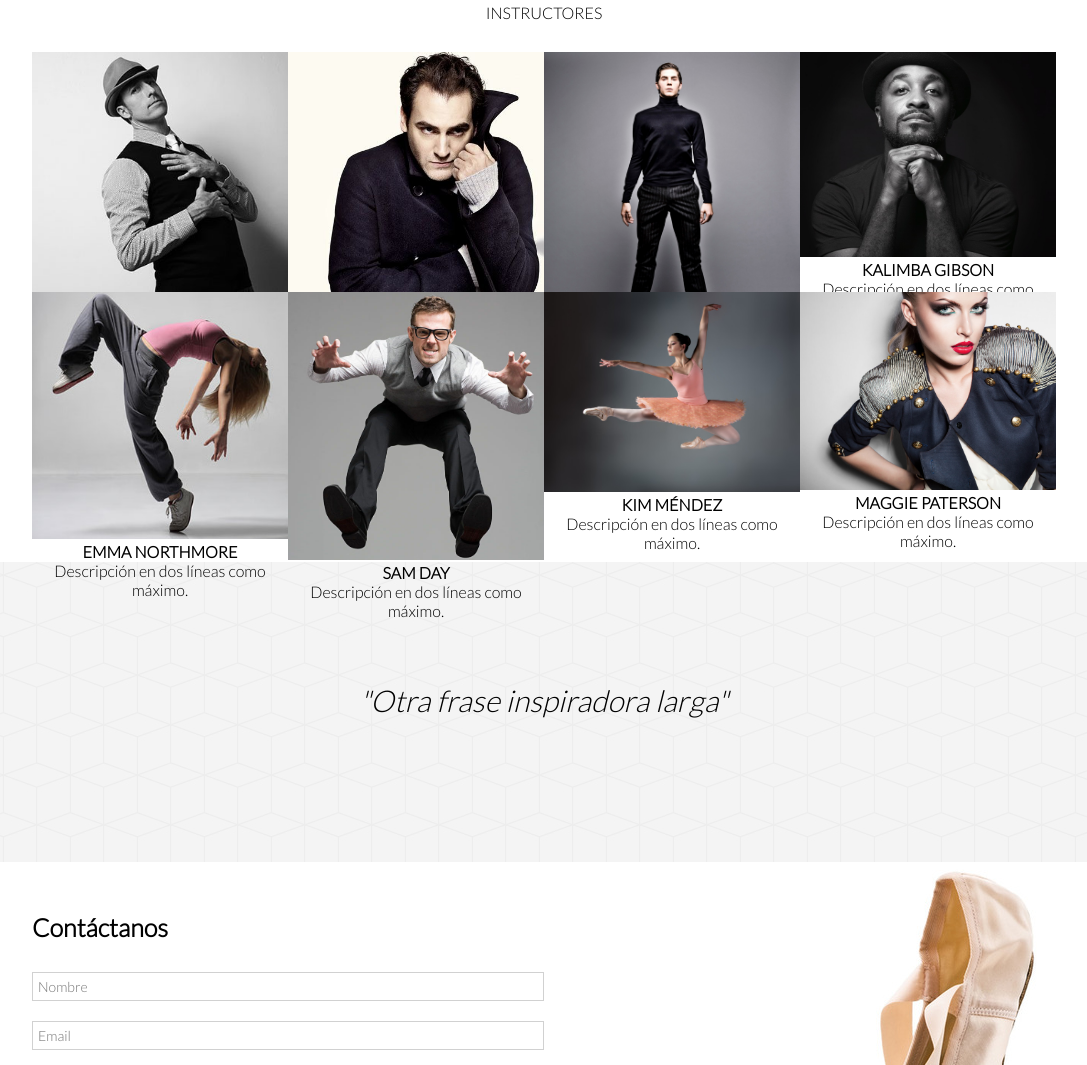
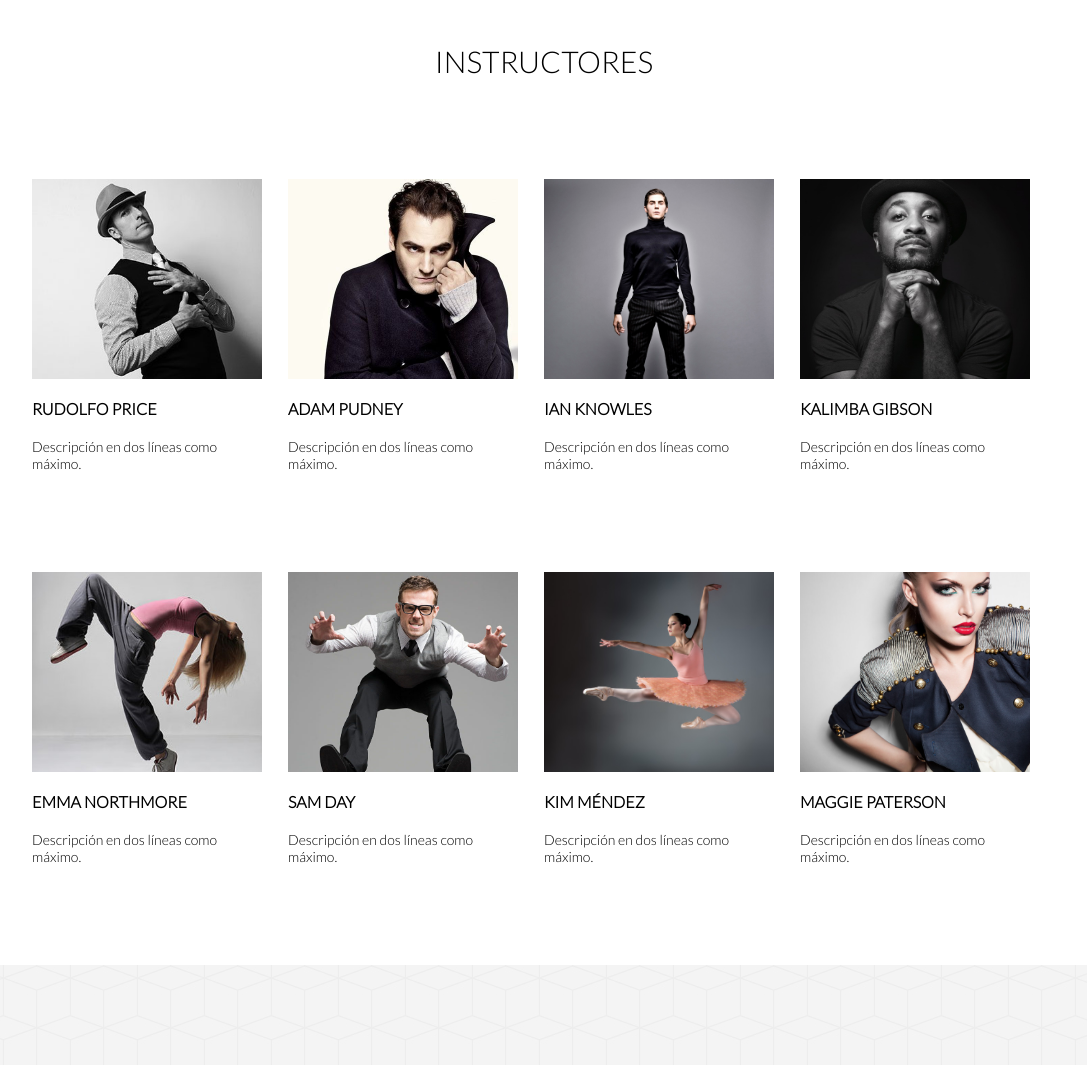
Before and after one commit to Nicoponcethomann/danza-arte, a plain HTML site: page nosotros.html in a window 1280 px wide. Shown: the part 1029-2094 px from the top of the page, without its empty margins (96-1183 px from the left). Drawn offline with Linux system fonts and the light colour scheme.

```diff
--- a/css/nosotros.css
+++ b/css/nosotros.css
@@ -52,19 +52,63 @@
 	font-size: 14px;
 }
 
-/* Serie de foto de instructores a las que todavía no le encuentro el ajuste para que no se deformen al dejarlas del mismo tamaño */
+.price{
+	background: url(../img/profesor_4.jpg);
+}
 
-.content-cont{
-	padding: 60px;
+.pudney{
+	background: url(../img/profesor_14.jpg);
+}
+
+.knowles{
+	background: url(../img/profesor_1.jpg);
+}
+
+.gibson{
+	background: url(../img/profesor_10.jpg);
+}
+
+.northmore{
+	background: url(../img/profesor_11.jpg);
+}
+
+.day{
+	background: url(../img/profesor_12.jpg);
+}
+
+.mendez{
+	background: url(../img/profesor_9.jpg);
+}
+
+.paterson{
+	background: url(../img/profesor_15.jpg);
+}
+
+.image-instructor{
+	background-size: cover;
+	height: 200px;
+	background-repeat: no-repeat;
+	width: 90%;
 }
 
 .photo{
-	height: 180px;
-	transform: scale(0,7,0.3);
-	padding: 30px 0px;
+	margin-top: 100px;
 }
 
-/* Fin serie fotos de instructores */
+.text-instr{
+	font-size: 30px;
+	margin-top: 100px;
+}
+
+.instr-one{
+	margin-top: 20px;
+	text-align: left;
+}
+
+.p-cont{
+	font-size: 14px;
+	margin-right: 20px;
+}
 
 .quote-one{
 	height: 300px;
@@ -74,3 +118,7 @@
 	font-size: 30px;
 	margin: 120px 0px;
 }
+
+.last-r{
+	margin-bottom: 100px;
+}
--- a/nosotros.html
+++ b/nosotros.html
@@ -57,51 +57,51 @@
 		<div class="container content-cont">
 			<div class="row"><!-- inicio row titulo -->
 				<div class="col-12 text-center">
-					<p>INSTRUCTORES</p>
+					<p class="text-instr">INSTRUCTORES</p>
 				</div>
 			</div><!-- cierre row titulo -->
 			<div class="row"><!-- inicio row1 con fotos y texto de los instructores -->
-				<div class="col-3 photo inst-one text-center">
-					<img src="img/profesor_4.jpg" alt="Rudolfo">
-					<h3>RUDOLFO PRICE</h3>
-					<p>Descripción en dos líneas como máximo.</p>
+				<div class="col-3 photo inst-one">
+					<div class="image-instructor price"></div>
+					<h3 class="title-cont instr-one">RUDOLFO PRICE</h3>
+					<p class="p-cont instr-one">Descripción en dos líneas como máximo.</p>
 				</div>
-				<div class="col-3 photo inst-two text-center">
-					<img src="img/profesor_14.jpg" alt="Adam">
-					<h3>ADAM PUDNEY</h3>
-					<p>Descripción en dos líneas como máximo.</p>
+				<div class="col-3 photo inst-two">
+					<div class="image-instructor pudney"></div>
+					<h3 class="title-cont instr-one">ADAM PUDNEY</h3>
+					<p class="p-cont instr-one">Descripción en dos líneas como máximo.</p>
 				</div>
-				<div class="col-3 photo inst-three text-center">
-					<img src="img/profesor_1.jpg" alt="Ian">
-					<h3>IAN KNOWLES</h3>
-					<p>Descripción en dos líneas como máximo.</p>
+				<div class="col-3 photo inst-three">
+					<div class="image-instructor knowles"></div>
+					<h3 class="title-cont instr-one">IAN KNOWLES</h3>
+					<p class="p-cont instr-one">Descripción en dos líneas como máximo.</p>
 				</div>
-				<div class="col-3 photo inst-four text-center">
-					<img src="img/profesor_10.jpg" alt="Kalimba">
-					<h3>KALIMBA GIBSON</h3>
-					<p>Descripción en dos líneas como máximo.</p>
+				<div class="col-3 photo inst-four">
+					<div class="image-instructor gibson"></div>
+					<h3 class="title-cont instr-one">KALIMBA GIBSON</h3>
+					<p class="p-cont instr-one">Descripción en dos líneas como máximo.</p>
 				</div>
 			</div><!-- cierre row1 con fotos y texto de los instructores -->
-			<div class="row"><!-- inicio row2 con fotos y texto de los instructores -->
-				<div class="col-3 photo inst-five text-center">
-					<img src="img/profesor_11.jpg" alt="Emma">
-					<h3>EMMA NORTHMORE</h3>
-					<p>Descripción en dos líneas como máximo.</p>
+			<div class="row last-r"><!-- inicio row2 con fotos y texto de los instructores -->
+				<div class="col-3 photo inst-five">
+					<div class="image-instructor northmore"></div>
+					<h3 class="title-cont instr-one">EMMA NORTHMORE</h3>
+					<p class="p-cont instr-one">Descripción en dos líneas como máximo.</p>
 				</div>
-				<div class="col-3 photo inst-six text-center">
-					<img src="img/profesor_12.jpg" alt="Sam">
-					<h3>SAM DAY</h3>
-					<p>Descripción en dos líneas como máximo.</p>
+				<div class="col-3 photo inst-six">
+					<div class="image-instructor day"></div>
+					<h3 class="title-cont instr-one">SAM DAY</h3>
+					<p class="p-cont instr-one">Descripción en dos líneas como máximo.</p>
 				</div>
-				<div class="col-3 photo inst-seven text-center">
-					<img src="img/profesor_9.jpg" alt="Kim">
-					<h3>KIM MÉNDEZ</h3>
-					<p>Descripción en dos líneas como máximo.</p>
+				<div class="col-3 photo inst-seven">
+					<div class="image-instructor mendez"></div>
+					<h3 class="title-cont instr-one">KIM MÉNDEZ</h3>
+					<p class="p-cont instr-one">Descripción en dos líneas como máximo.</p>
 				</div>
-				<div class="col-3 photo inst-eight text-center">
-					<img src="img/profesor_15.jpg" alt="Maggie">
-					<h3>MAGGIE PATERSON</h3>
-					<p>Descripción en dos líneas como máximo.</p>
+				<div class="col-3 photo inst-eight">
+					<div class="image-instructor paterson"></div>
+					<h3 class="title-cont instr-one">MAGGIE PATERSON</h3>
+					<p class="p-cont instr-one">Descripción en dos líneas como máximo.</p>
 				</div>
 			</div><!-- cierre row2 con fotos y texto de los instructores -->
 		</div><!-- cierre container -->
```
